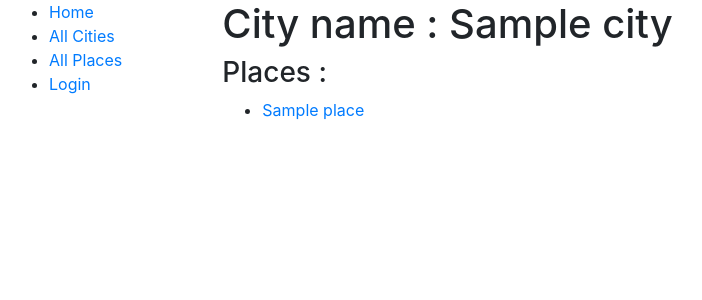
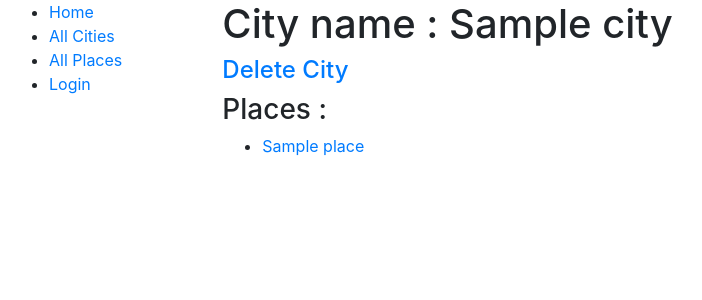
Before and after one commit to Mithilesh-M/Place-Django-App, a Django app: page /placeapp/city/1 in a window 1280 px wide. Shown: the top 300 px of the page, without its empty margins (6-708 px from the left). Run offline with Django 3.2, Linux system fonts and the light colour scheme; tables that the repository leaves empty hold one stand-in row (values such as "Sample post"); parts of the project's set-up code (start-up, migrations or seed data) failed here and were passed over.

Commit message:
Add delete city function in place app
This deletes city in place app

```diff
--- a/placeapp/templates/placeapp/city_detail.html
+++ b/placeapp/templates/placeapp/city_detail.html
@@ -2,6 +2,8 @@
 
 {% block content %}
   <h1>City name : {{ city.name }}</h1>
+  <h4><a href="{% url 'city-delete' city.id %}">Delete City</a></h4>
+
     <h3>Places : </h3>
   {% if city.place_set.all %}
   <ul>
--- a/placeapp/urls.py
+++ b/placeapp/urls.py
@@ -10,4 +10,5 @@ urlpatterns = [
     path('city/create/', views.CreateCity, name='create-city'),
     path('place/create/', views.CreatePlace, name='create-place'),
     path('place/<int:pk>/delete', views.PlaceDelete, name='place-delete'),
+    path('city/<int:pk>/delete', views.CityDelete, name='city-delete'),
 ]
--- a/placeapp/views.py
+++ b/placeapp/views.py
@@ -86,7 +86,7 @@ def CreatePlace(request):
     return render(request, 'placeapp/create_place.html', context)
 
 def PlaceDelete(request, pk):
-    """View function for renewing a specific BookInstance by librarian."""
+    """View function for deleting the place."""
     place = get_object_or_404(Place, pk=pk)
 
     # If this is a POST request then process the Form data
@@ -99,3 +99,18 @@ def PlaceDelete(request, pk):
     }
 
     return render(request, 'placeapp/delete_place.html', context)
+
+def CityDelete(request, pk):
+    """View function for deleting the city."""
+    city = get_object_or_404(City, pk=pk)
+
+    # If this is a POST request then process the Form data
+    if request.method == 'POST':
+        city.delete()
+        return HttpResponseRedirect(reverse('places'))
+
+    context = {
+        'city': city,
+    }
+
+    return render(request, 'placeapp/delete_city.html', context)
```
Also changed, not shown: placeapp/templates/placeapp/delete_city.html (added, +10 -0 lines).
